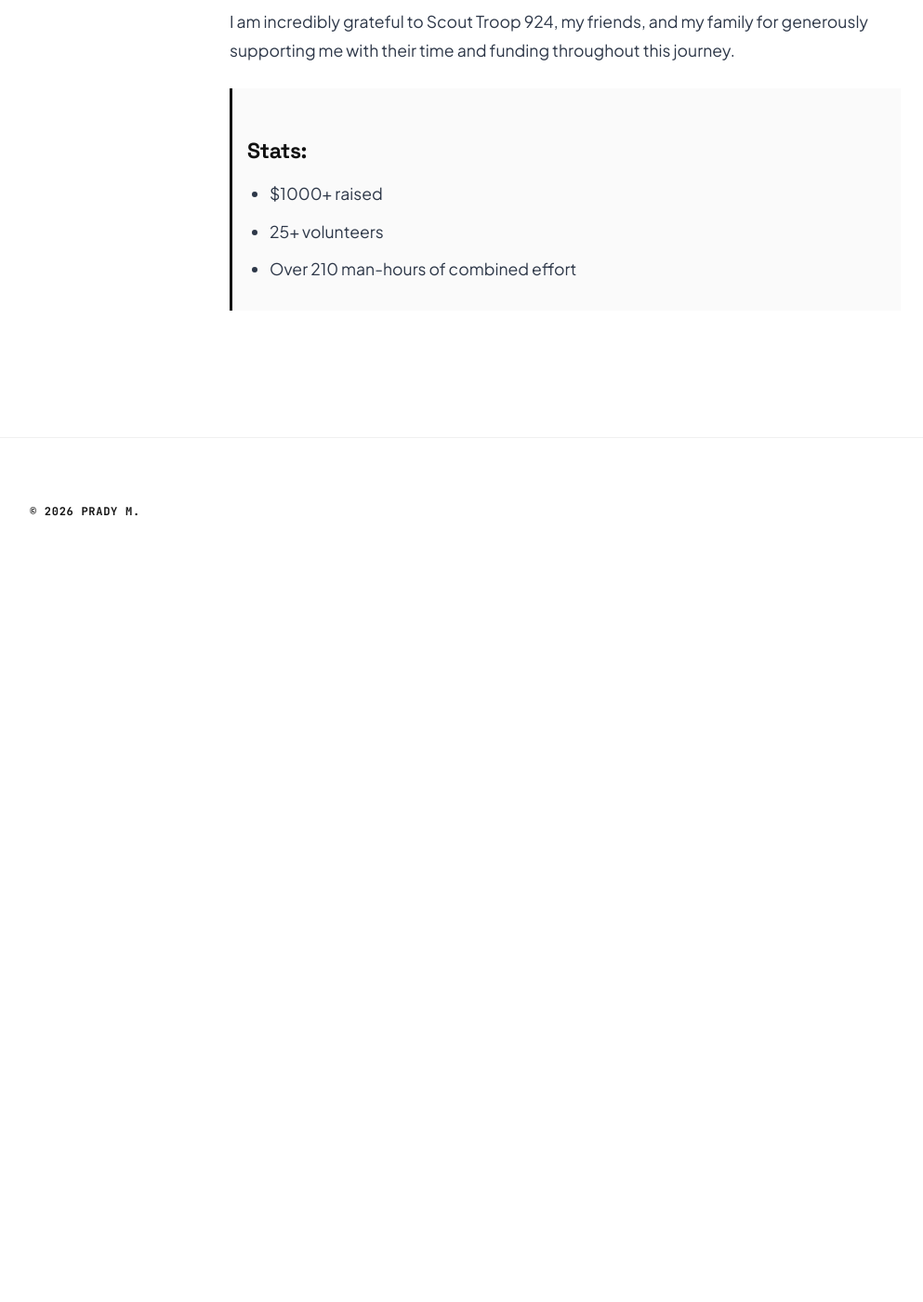
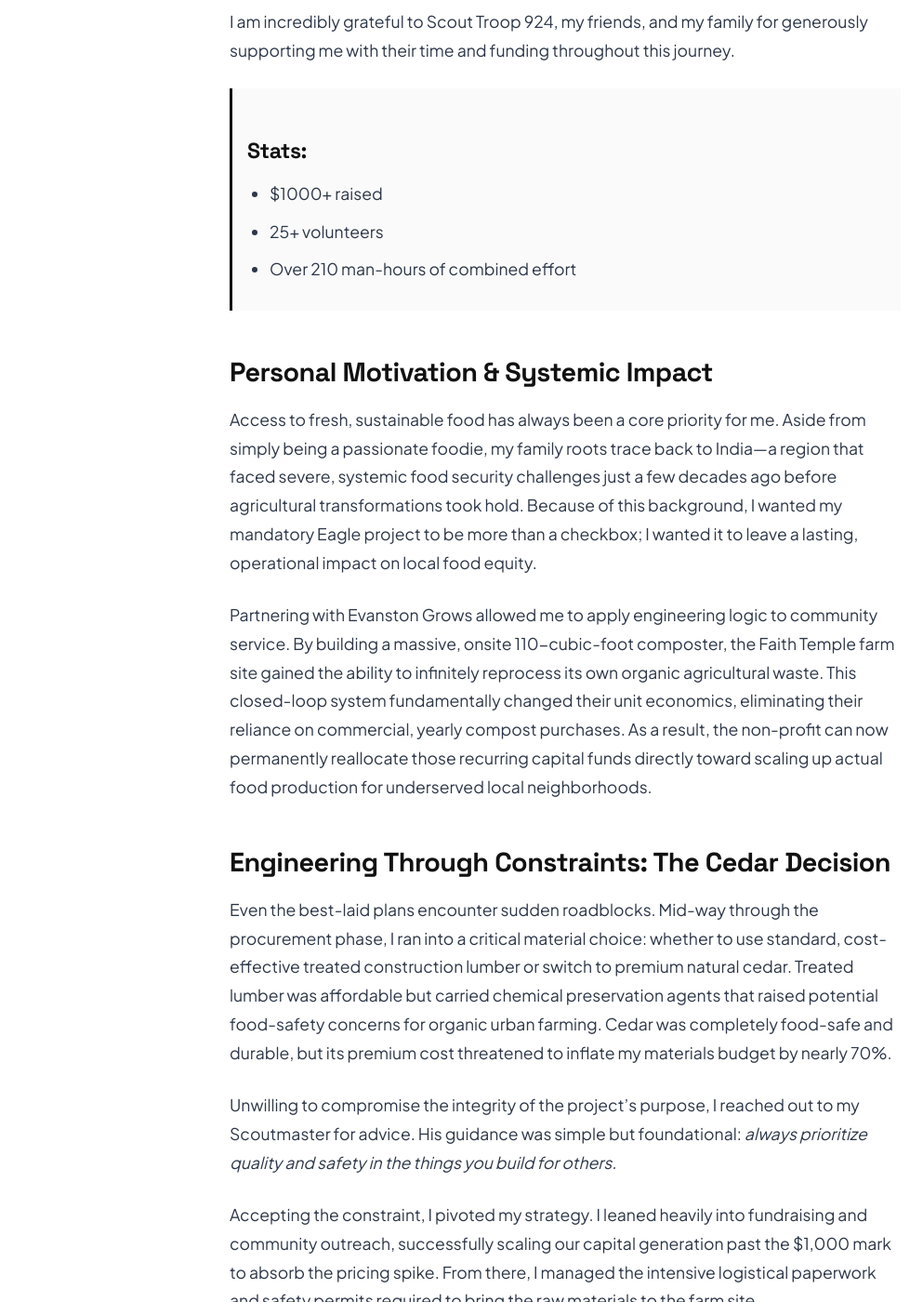
Before and after one commit to F15Eagle/mysite, a Jekyll site: the page built from _projects/eagle-project.md, in a window 1280 px wide and 1400 px high, scrolled down 854 px. Shown: the whole window at 93% size, without its empty margins (32-1025 px from the left). Built offline with Jekyll 4.4.1, drawn with Linux system fonts in a browser that asks for light colours; before the commit the page ends 1484 px from its top, so only the background shows below that; some of the changed text lies outside the part shown.

Commit message:
Update eagle-project.md

```diff
--- a/_projects/eagle-project.md
+++ b/_projects/eagle-project.md
@@ -3,7 +3,7 @@ layout: project-detail
 title: "My Eagle Project: Building a Composter for Evanston Grows"
 description: "Designing, planning, and executing my 110 cubic foot composter build."
 image_path: "assets/images/composter_interior_view.jpg"
-tags: ["Scouting"]
+tags: ["Scouting", "Service"]
 ---
 
 ## Summary
@@ -16,5 +16,18 @@ I am incredibly grateful to Scout Troop 924, my friends, and my family for gener
 > ### Stats:
 > * $1000+ raised
 > * 25+ volunteers
->
 > * Over 210 man-hours of combined effort
+
+## Personal Motivation & Systemic Impact
+Access to fresh, sustainable food has always been a core priority for me. Aside from simply being a passionate foodie, my family roots trace back to India—a region that faced severe, systemic food security challenges just a few decades ago before agricultural transformations took hold. Because of this background, I wanted my mandatory Eagle project to be more than a checkbox; I wanted it to leave a lasting, operational impact on local food equity.
+
+Partnering with Evanston Grows allowed me to apply engineering logic to community service. By building a massive, onsite 110-cubic-foot composter, the Faith Temple farm site gained the ability to infinitely reprocess its own organic agricultural waste. This closed-loop system fundamentally changed their unit economics, eliminating their reliance on commercial, yearly compost purchases. As a result, the non-profit can now permanently reallocate those recurring capital funds directly toward scaling up actual food production for underserved local neighborhoods.
+
+## Engineering Through Constraints: The Cedar Decision
+Even the best-laid plans encounter sudden roadblocks. Mid-way through the procurement phase, I ran into a critical material choice: whether to use standard, cost-effective treated construction lumber or switch to premium natural cedar. Treated lumber was affordable but carried chemical preservation agents that raised potential food-safety concerns for organic urban farming. Cedar was completely food-safe and durable, but its premium cost threatened to inflate my materials budget by nearly 70%.
+
+Unwilling to compromise the integrity of the project's purpose, I reached out to my Scoutmaster for advice. His guidance was simple but foundational: *always prioritize quality and safety in the things you build for others.*
+
+Accepting the constraint, I pivoted my strategy. I leaned heavily into fundraising and community outreach, successfully scaling our capital generation past the $1,000 mark to absorb the pricing spike. From there, I managed the intensive logistical paperwork and safety permits required to bring the raw materials to the farm site.
+
+On the construction days, I stepped into a purely managerial role, coordinating and leading a diverse workforce of 25 youth and adult volunteers. Over the course of 210 combined man-hours, we managed the layout, cutting, assembly, and secure anchoring of the structure. The final, completed cedar composter stands as proof that a person of action doesn't cut corners when faced with unexpected project constraints.
```
